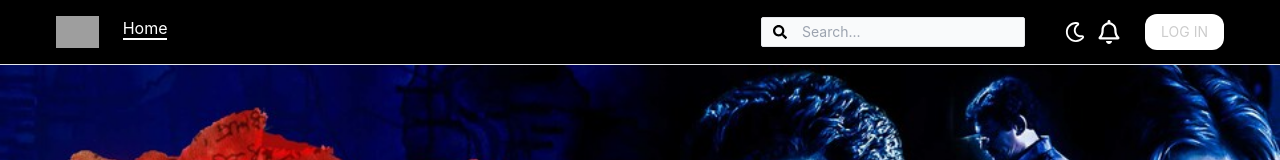
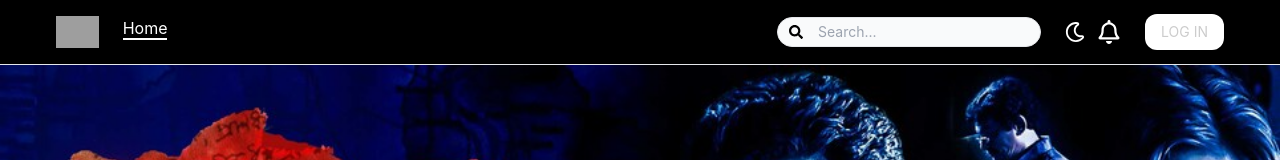
Before and after one commit to MagicManik/pioneerflix-client, a React (Create React App) app: page / in a window 1280 px wide. Shown: the top 160 px of the page. Built offline with nearby package versions, Linux system fonts and the light colour scheme; no server answers; grey boxes are pictures that could not be loaded.

Commit message:
more code

```diff
--- a/src/components/Shared/Header/Navbar/NavbarResponsive.js
+++ b/src/components/Shared/Header/Navbar/NavbarResponsive.js
@@ -110,7 +110,7 @@ const NavbarResponsive = ({ theme, setTheme }) => {
                     <input
                       type="text"
                       id="search-navbar"
-                      className="block p-1 hover:p-1.5 hover:rounded-full pl-10 duration-1000 hover:px-14  hover:text-white  hover:scale-x-100 mr-5 bg-gray-50 rounded-sm border  sm:text-sm hover:bg-accent"
+                      className="block p-1 hover:p-1.5  pl-10 duration-1000 hover:px-14  hover:text-white  hover:scale-x-100 mr-1 bg-gray-50 rounded-full border  sm:text-sm hover:bg-accent"
                       placeholder="Search..."
                     />
                   </div>
```
